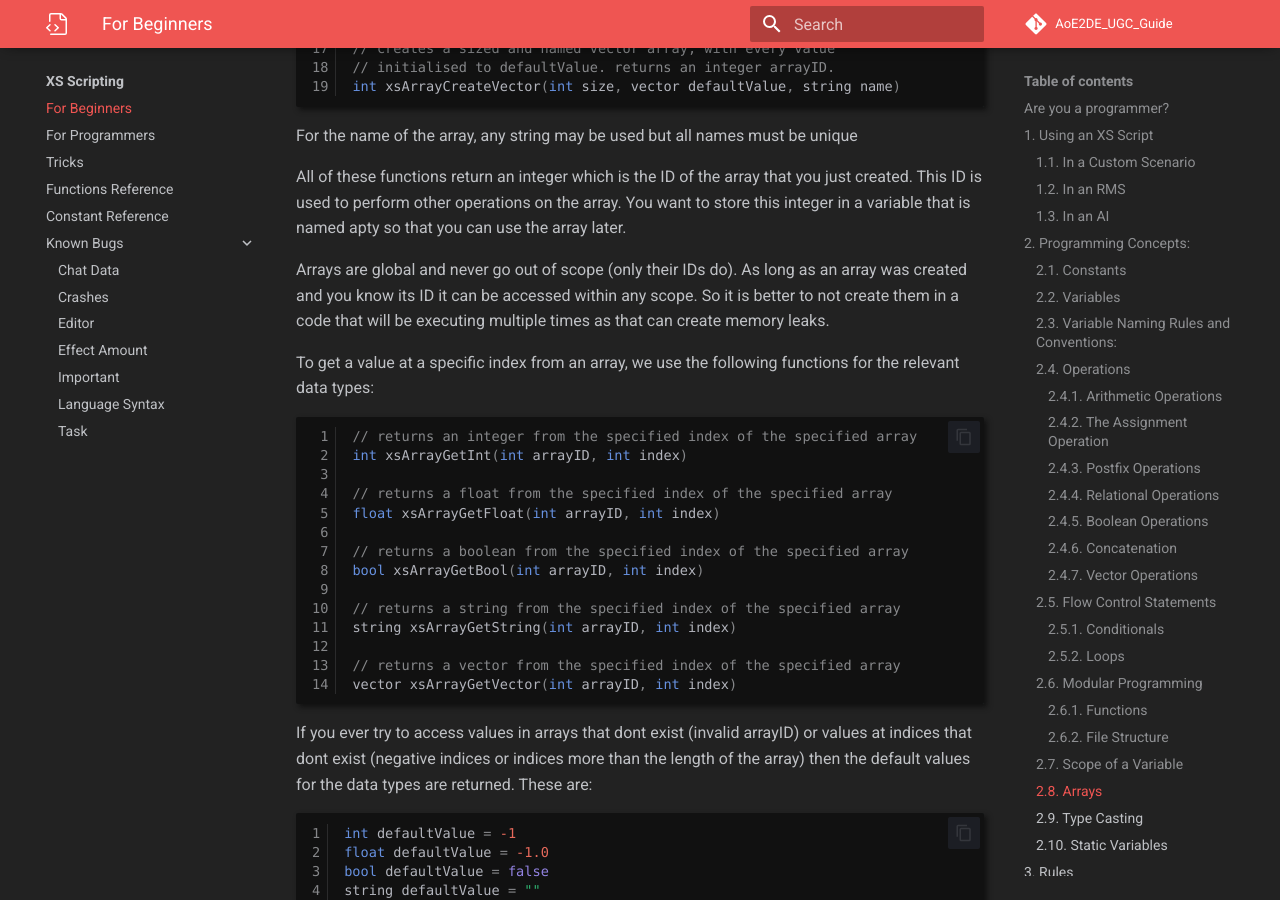
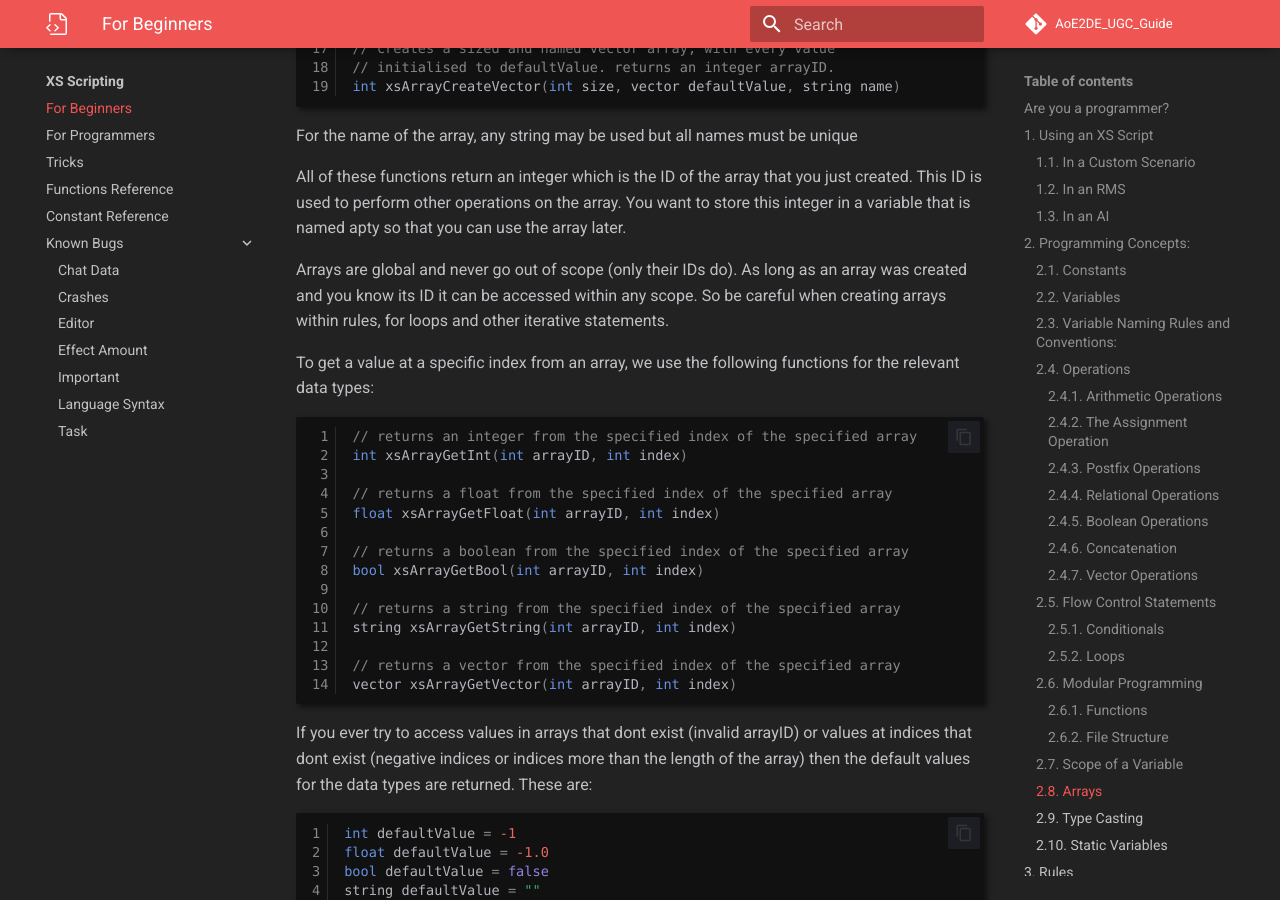
Before and after one commit to Divy1211/AoE2DE_UGC_Guide, an MkDocs documentation site: the page built from docs/general/xs/beginner.md, in a window 1280 px wide and 900 px high, scrolled down 28050 px. Built offline with MkDocs 1.6.1 and Material for MkDocs 9.7.7, drawn with Linux system fonts in a browser that asks for light colours; some web fonts are replaced; comment, search, counter and statistics services are not loaded.

Commit message:
rewrote to code review suggestion

```diff
--- a/docs/general/xs/beginner.md
+++ b/docs/general/xs/beginner.md
@@ -1197,7 +1197,7 @@ For the name of the array, any string may be used but all names must be unique
 
 All of these functions return an integer which is the ID of the array that you just created. This ID is used to perform other operations on the array. You want to store this integer in a variable that is named apty so that you can use the array later.
 
-Arrays are global and never go out of scope (only their IDs do). As long as an array was created and you know its ID it can be accessed within any scope. So it is better to not create them in a code that will be executing multiple times as that can create memory leaks.
+Arrays are global and never go out of scope (only their IDs do). As long as an array was created and you know its ID it can be accessed within any scope. So be careful when creating arrays within rules, for loops and other iterative statements.
 
 To get a value at a specific index from an array, we use the following functions for the relevant data types:
 
```
